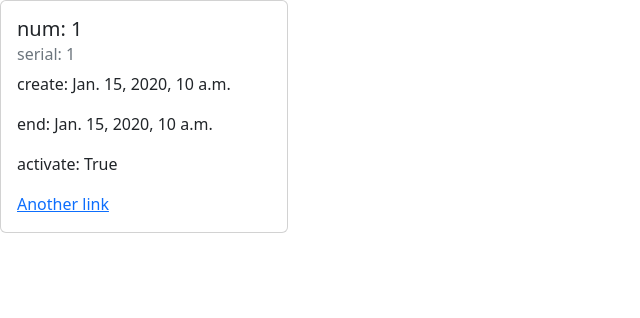
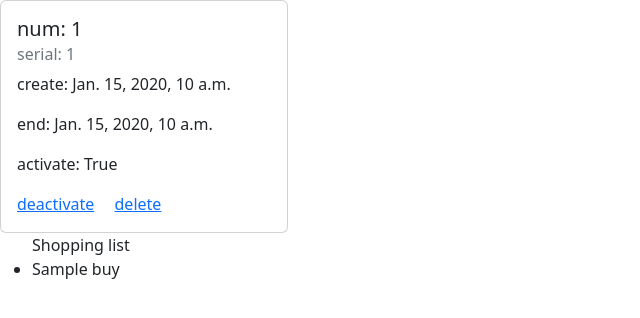
Before and after one commit to grigoscool/test_for_job_bonus_card, a Django app: page /card-detail/1/ in a window 1280 px wide. Shown: the part 56-374 px from the top of the page, without its empty margins (0-640 px from the left). Run offline with Django 4.2, Linux system fonts and the light colour scheme; tables that the repository leaves empty hold one stand-in row (values such as "Sample post").

Commit message:
add activate/deactivate/delete card

```diff
--- a/bonus_card/models.py
+++ b/bonus_card/models.py
@@ -16,7 +16,7 @@ class BonusCard(models.Model):
 
 class Buy(models.Model):
     name = models.TextField()
-    bonus_card = models.ForeignKey(BonusCard, on_delete=models.PROTECT)
+    bonus_card = models.ForeignKey(BonusCard, on_delete=models.SET_NULL, null=True)
 
     def __str__(self):
         return self.name
--- a/bonus_card/templates/bonus_card/detail.html
+++ b/bonus_card/templates/bonus_card/detail.html
@@ -9,7 +9,18 @@
 			    <p class="card-text">create: {{ card.date_creation }}</p>
 			    <p class="card-text">end: {{ card.date_end }}</p>
 			    <p class="card-text">activate: {{ card.activate }}</p>
-			    <a href="#" class="card-link">Another link</a>
+				  {% if card.activate %}
+			      <a href="{% url 'bonus_card:deactivate' pk=card.pk %}" class="card-link">deactivate</a>
+				  {% else %}
+				    <a href="{% url 'bonus_card:activate' pk=card.pk %}" class="card-link">activate</a>
+				  {% endif %}
+				  <a href="{% url 'bonus_card:delete' pk=card.pk %}" class="card-link">delete</a>
 			  </div>
 			</div>
+			<ul>
+				<t3>Shopping list</t3>
+				{% for buy in buys %}
+					<li>{{ buy }}</li>
+				{% endfor %}
+			</ul>
 {% endblock content %}
--- a/bonus_card/urls.py
+++ b/bonus_card/urls.py
@@ -8,5 +8,9 @@ app_name = 'bonus_card'
 urlpatterns = [
     path('', views.home, name='home'),
     path('card-detail/<int:pk>/', views.detail, name='detail'),
-    path('search', views.search, name='search'),
+    path('search/', views.search, name='search'),
+    path('activate/<int:pk>/', views.activate, name='activate'),
+    path('deactivate/<int:pk>/', views.deactivate, name='deactivate'),
+    path('delete/<int:pk>/', views.delete, name='delete'),
+
 ]
--- a/bonus_card/views.py
+++ b/bonus_card/views.py
@@ -1,7 +1,7 @@
-from django.shortcuts import render, get_object_or_404
+from django.shortcuts import render, get_object_or_404, redirect
 from django.db.models import Q
 
-from .models import BonusCard
+from .models import BonusCard, Buy
 
 
 def home(request):
@@ -16,8 +16,10 @@ def home(request):
 def detail(request, pk):
     """ Show detail info about card """
     card = get_object_or_404(BonusCard, pk=pk)
+    buys = Buy.objects.filter(bonus_card_id=pk)
     context = {
         'card': card,
+        'buys': buys,
     }
     return render(request, 'bonus_card/detail.html', context)
 
@@ -32,3 +34,23 @@ def search(request):
         'card': card,
     }
     return render(request, 'bonus_card/search.html', context)
+
+
+def activate(request, pk):
+    activate_card = get_object_or_404(BonusCard, pk=pk)
+    activate_card.activate = True
+    activate_card.save()
+    return redirect('bonus_card:detail', pk=pk)
+
+
+def deactivate(request, pk):
+    deactivate_card = get_object_or_404(BonusCard, pk=pk)
+    deactivate_card.activate = False
+    deactivate_card.save()
+    return redirect('bonus_card:detail', pk=pk)
+
+
+def delete(request, pk):
+    delete_card = get_object_or_404(BonusCard, pk=pk)
+    delete_card.delete()
+    return redirect('bonus_card:home')
```
